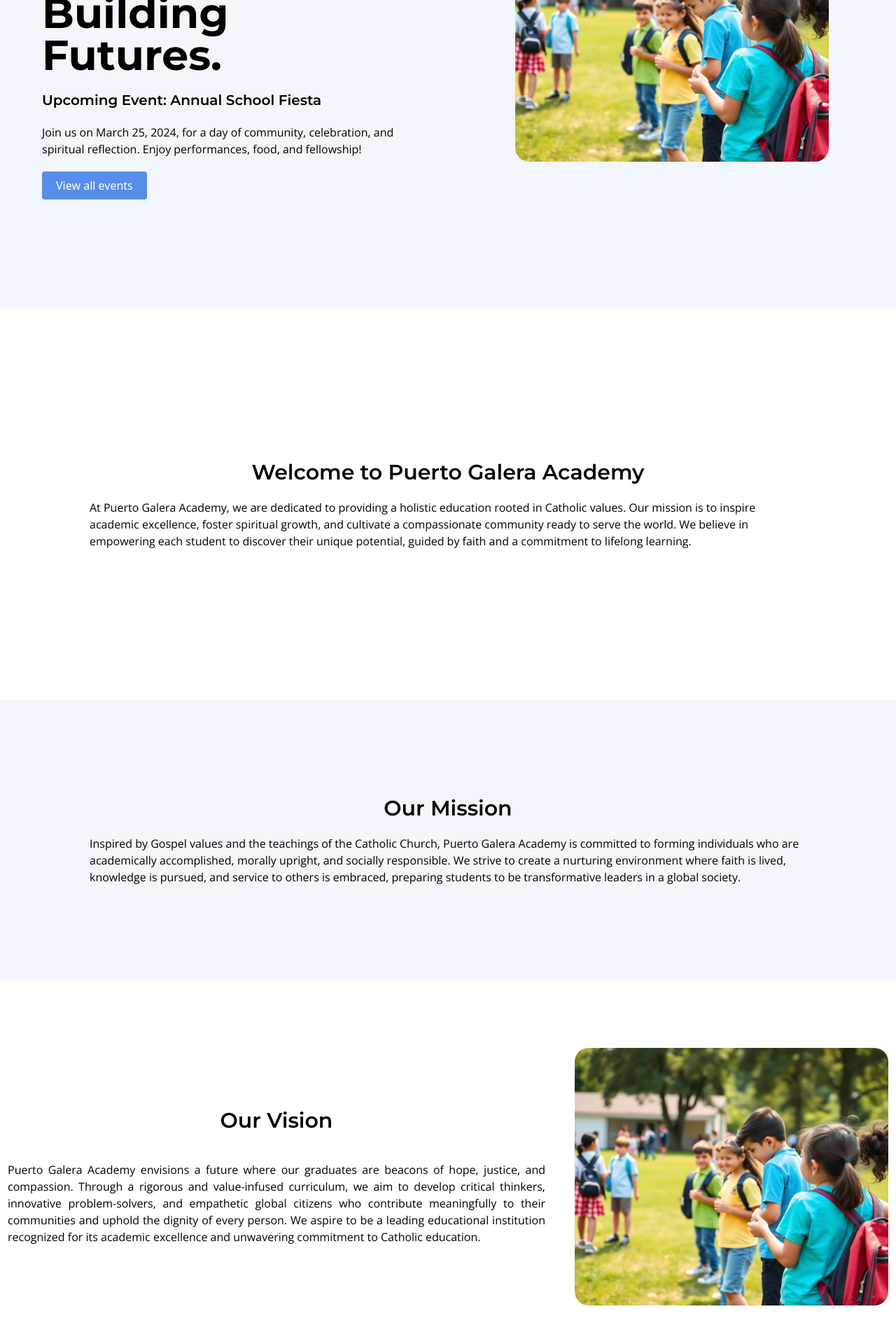
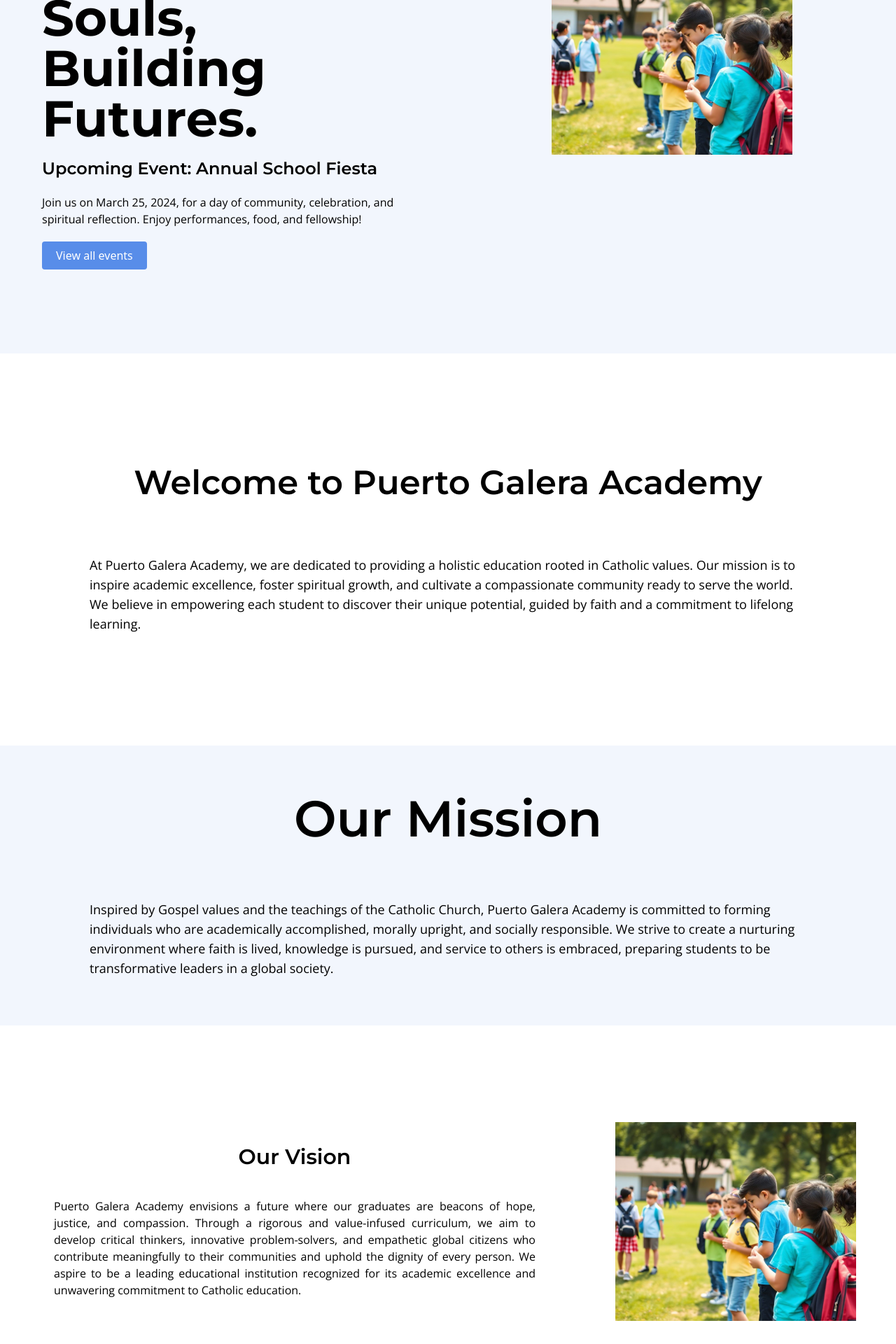
Before and after one commit to Khryzen/pga, a React (Vite) app: page / in a window 1280 px wide. Shown: the part 420-2340 px from the top of the page at 70% size. Before the commit the page ends 2301 px from the top, so only its background shows below. Built offline with nearby package versions, Linux system fonts and the light colour scheme.

Commit message:
Add responsive breakpoints

```diff
--- a/src/pages/HomePage.tsx
+++ b/src/pages/HomePage.tsx
@@ -79,13 +79,13 @@
         whileInView={{ opacity: 1, y: 0 }}
         viewport={{ once: true, amount: 0.3 }}
         transition={{ duration: 0.8 }}
-        className="flex items-center justify-center w-full md:min-h-[788px] bg-[#F2F6FDFF]"
+        className="flex items-center justify-center lg:w-full md:min-h-[788px] bg-[#F2F6FDFF]"
       >
-        <div className="min-w-full flex flex-row">
-          <div className="flex-1 px-10 py-30 mx-auto">
+        <div className="min-w-full flex flex-col lg:flex-row">
+          <div className="flex-1 lg:px-10 py-30 mx-auto">
             <div className="flex flex-col gap-5 px-5">
               <motion.h1
-                className="text-6xl font-bold align-left font-montserrat"
+                className="lg:text-7xl text-5xl font-bold align-left font-montserrat"
                 initial={{ opacity: 0, y: 30 }}
                 animate={{ opacity: 1, y: 0 }}
                 transition={{ duration: 0.8 }}
@@ -93,7 +93,7 @@
                 {content.headline}
               </motion.h1>
               <motion.h3
-                className="text-xl font-semibold font-montserrat"
+                className="lg:text-2xl text-xl font-semibold font-montserrat"
                 initial={{ opacity: 0, y: 30 }}
                 animate={{ opacity: 1, y: 0 }}
                 transition={{ duration: 0.8 }}
@@ -118,7 +118,7 @@
               </motion.button>
             </div>
           </div>
-          <div className="flex-1 px-10 py-10 flex items-center justify-center mx-auto">
+          <div className="flex-1 lg:px-10 py-10 px-5 flex items-center justify-center mx-auto">
             <motion.img
               initial={{ opacity: 0, y: 30 }}
               animate={{ opacity: 1, y: 0 }}
@@ -128,45 +128,50 @@
                 ""
               )}`}
               alt="image"
-              className="max-w-md rounded rounded-[20px]"
+              className="rounded-[20px] md:max-w-sm px-5"
             />
           </div>
         </div>
       </motion.section>
+
       <motion.section
         initial={{ opacity: 0, y: 50 }}
         whileInView={{ opacity: 1, y: 0 }}
         viewport={{ once: true, amount: 0.4 }}
         transition={{ duration: 0.8 }}
-        className="my-20 flex flex-col items-center justify-center w-full px-5 gap-5 md:min-h-[400px]"
+        className="my-20 px-5 flex flex-col items-center justify-center w-full lg:px-15 lg:gap-[5rem] md:min-h-[400px] md:px-5 md:gap-5"
       >
-        <h1 className="font-montserrat text-3xl font-semibold">
+        <h1 className="font-montserrat lg:text-5xl text-3xl font-semibold">
           {content.greetings.headline}
         </h1>
-        <p className="text-s font-open-sans max-w-5xl">
+        <p className="text-lg font-open-sans max-w-5xl">
           {content.greetings.description}
         </p>
       </motion.section>
+
       <motion.section
         initial={{ opacity: 0, y: 50 }}
         whileInView={{ opacity: 1, y: 0 }}
         viewport={{ once: true, amount: 0.4 }}
         transition={{ duration: 0.8 }}
-        className="my-20 flex flex-col items-center justify-center w-full  px-5 gap-5 md:min-h-[400px] bg-[#F2F6FDFF]"
+        className="my-20 py-10 flex flex-col items-center justify-center w-full lg:px-15 lg:gap-[5rem] px-5 gap-5 md:min-h-[400px] bg-[#F2F6FDFF]"
       >
-        <h1 className="font-montserrat text-3xl font-semibold">Our Mission</h1>
-        <p className="text-s font-open-sans max-w-5xl">
+        <h1 className="font-montserrat lg:text-7xl text-3xl font-semibold">
+          Our Mission
+        </h1>
+        <p className="text-lg font-open-sans max-w-5xl">
           {schoolContent?.mission}
         </p>
       </motion.section>
+
       <motion.section
         initial={{ opacity: 0, y: 50 }}
         whileInView={{ opacity: 1, y: 0 }}
         viewport={{ once: true, amount: 0.4 }}
         transition={{ duration: 0.8 }}
-        className="flex flex-row items-center justify-center w-full gap-5 md:min-h-[400px]"
+        className="px-5 mb-10 flex flex-col lg:flex-row  items-center justify-center w-full gap-5 md:min-h-[400px]"
       >
-        <div className="flex flex-col items-center justify-center gap-10 md:max-w-3xl mx-auto">
+        <div className="flex flex-col items-center justify-center gap-10 md:max-w-3xl mx-auto lg:px-10">
           <h1 className="font-montserrat text-3xl font-semibold">Our Vision</h1>
           <p className="text-s font-open-sans max-w-5xl text-justify">
             {schoolContent?.vision}
@@ -179,7 +184,7 @@
               ""
             )}`}
             alt="image"
-            className="max-w-md rounded rounded-[20px]"
+            className="rounded-[20px] md:max-w-sm px-5"
           />
         </div>
       </motion.section>
```
